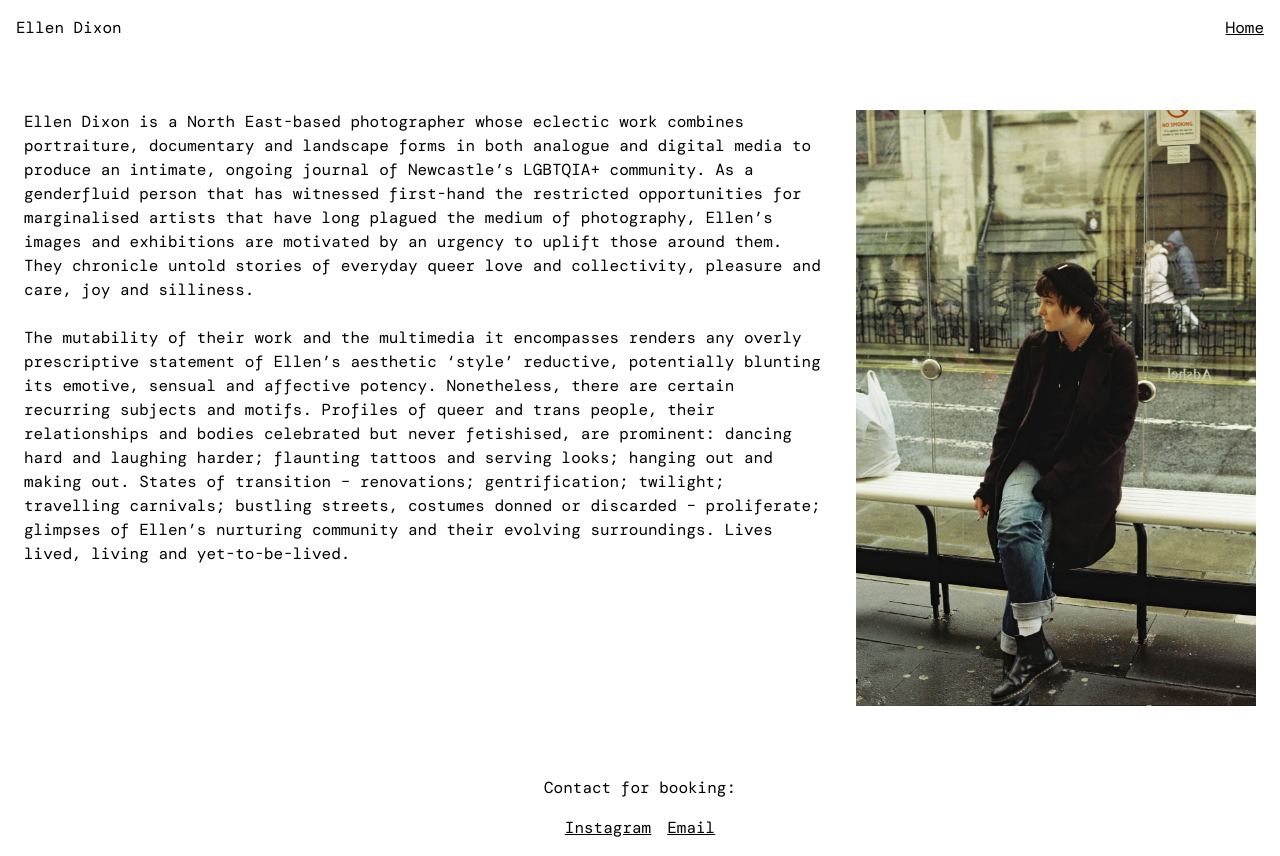
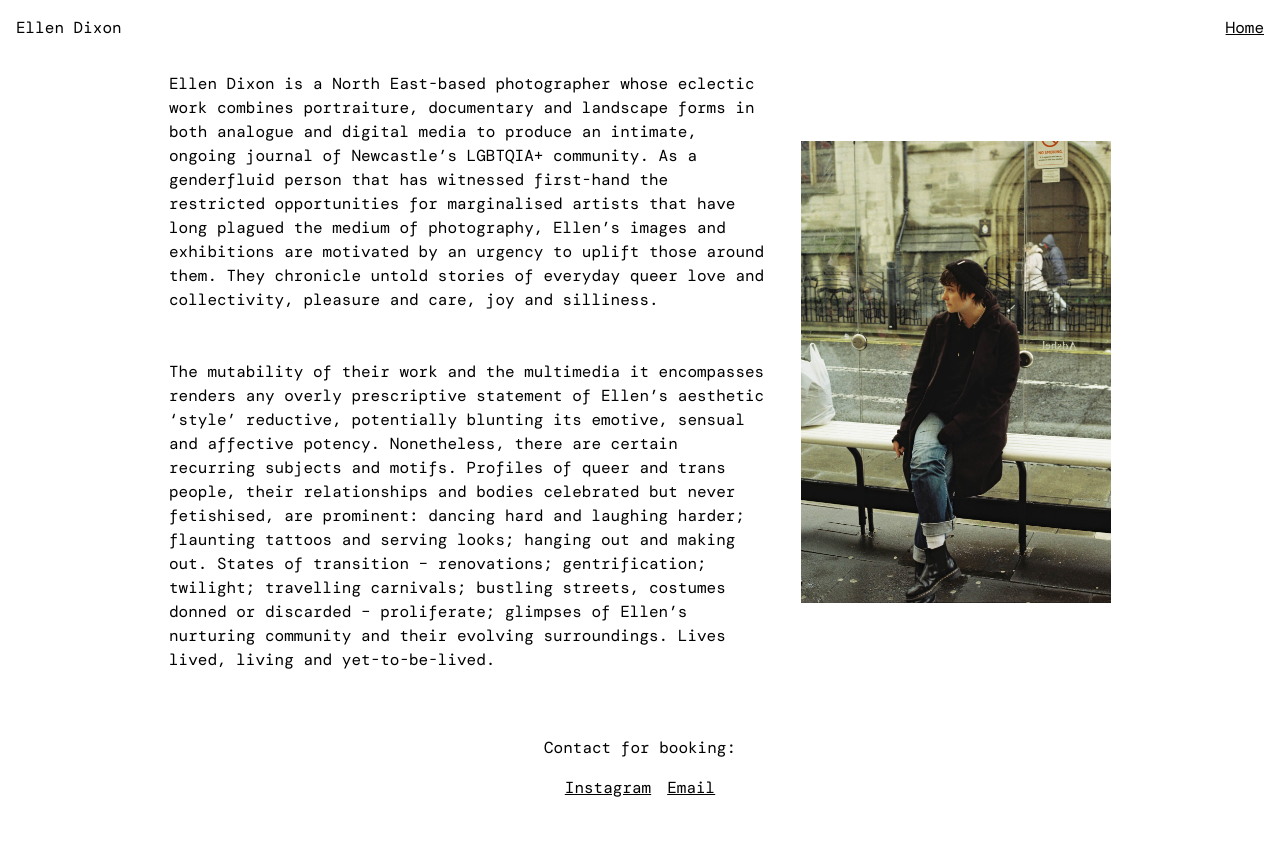
Before and after one commit to at-the-willow-tree/ellen-dixon-portfolio, a plain HTML site: page info.html in a window 1280 px wide. After the commit the page ends 816 px from the top, so only its background shows below. Drawn offline with nearby package versions, Linux system fonts and the light colour scheme.

Commit message:
refactor: Add missing queer archive picture. Styling changes to make more response

```diff
--- a/assets/css/index.css
+++ b/assets/css/index.css
@@ -1,10 +1,17 @@
+body {
+  min-height: 100dvh;
+  display: flex;
+  flex-direction: column;
+}
 .body {
   display: flex;
   flex-direction: column;
   padding: 1rem 1rem 5rem 1rem;
   gap: 2rem;
+  position: relative;
 
   & .body__nav {
+    z-index: 1;
     & .body__nav__list {
       padding: 0;
       list-style-type: none;
@@ -54,7 +61,7 @@
         display: flex;
         justify-content: center;
         & img {
-          max-width: 75vw;
+          max-width: 100%;
           height: auto;
           max-height: 400px;
         }
@@ -108,18 +115,47 @@
 
 @media only screen and (min-width: 640px) {
   .body {
-    flex-direction: row;
+    & .body__center {
+      & .body__center__gallery {
+        & .body__center__gallery__images {
+          & img {
+            max-height: 500px;
+          }
+        }
+      }
+    }
   }
 }
 
 @media only screen and (min-width: 1024px) {
   .body {
+    flex-direction: row;
+    margin: auto 0;
+
     & .body__center {
       & .body__center__gallery {
         justify-content: unset;
         & .body__center__gallery__images {
           & img {
-            max-height: 700px;
+            max-height: 550px;
+            max-width: 1000px;
+          }
+        }
+      }
+    }
+  }
+}
+
+@media only screen and (min-width: 1400px) {
+  .body {
+    & .body__nav {
+      position: absolute;
+    }
+    & .body__center {
+      & .body__center__gallery {
+        & .body__center__gallery__images {
+          & img {
+            max-height: 650px;
             max-width: 1100px;
           }
         }
--- a/assets/css/info.css
+++ b/assets/css/info.css
@@ -1,28 +1,34 @@
+body {
+  min-height: 100dvh;
+  display: flex;
+  flex-direction: column;
+}
 .body {
   display: flex;
   flex-direction: column;
   width: 100%;
   justify-content: center;
   align-items: center;
-  min-height: 100dvh;
   padding: 1rem;
-  gap: 2rem;
+  gap: 4rem;
+  margin: auto;
 
   .body__bio {
     display: flex;
     flex-direction: column;
     align-items: center;
     gap: 2rem;
-    margin: auto;
 
     .body__bio__text {
+      max-width: 600px;
       align-self: flex-start;
       flex: 1;
     }
 
     .body__bio__image {
       flex: 1;
-      width: auto;
+      width: 100%;
+      max-width: 310px;
     }
   }
 
@@ -40,28 +46,10 @@
   }
 }
 
-@media only screen and (min-width: 640px) {
+@media only screen and (min-width: 1024px) {
   .body {
     & .body__bio {
       flex-direction: row;
-
-      & .body__bio__text {
-        max-width: 600px;
-      }
-
-      & .body__bio__image {
-        max-width: 400px;
-      }
     }
   }
 }
-
-@media only screen and (min-width: 1200px) {
-  .body {
-    & .body__bio {
-      & .body__bio__text {
-        max-width: 800px;
-      }
-    }
-  }
-}
--- a/info.html
+++ b/info.html
@@ -21,18 +21,22 @@
     <main class="body">
       <article class="body__bio">
         <article class="body__bio__text">
-          Ellen Dixon is a North East-based photographer whose eclectic work combines portraiture, documentary and landscape forms in both analogue and digital media to produce an intimate, ongoing journal of Newcastle’s LGBTQIA+ community. As a genderfluid person that has witnessed first-hand the restricted opportunities for marginalised artists that have long plagued the medium of photography, Ellen’s images and exhibitions are motivated by an urgency to uplift those around them. They chronicle untold stories of everyday queer love and collectivity, pleasure and care, joy and silliness.
+          <p>
+            Ellen Dixon is a North East-based photographer whose eclectic work combines portraiture, documentary and landscape forms in both analogue and digital media to produce an intimate, ongoing journal of Newcastle’s LGBTQIA+ community. As a genderfluid person that has witnessed first-hand the restricted opportunities for marginalised artists that have long plagued the medium of photography, Ellen’s images and exhibitions are motivated by an urgency to uplift those around them. They chronicle untold stories of everyday queer love and collectivity, pleasure and care, joy and silliness.
+          </p>
           <br>
           <br>
-          The mutability of their work and the multimedia it encompasses renders any overly prescriptive statement of Ellen’s aesthetic ‘style’ reductive, potentially blunting its emotive, sensual and affective potency. Nonetheless, there are certain recurring subjects and motifs. Profiles of queer and trans people, their relationships and bodies celebrated but never fetishised, are prominent: dancing hard and laughing harder; flaunting tattoos and serving looks; hanging out and making out. States of transition – renovations; gentrification; twilight; travelling carnivals; bustling streets, costumes donned or discarded – proliferate; glimpses of Ellen’s nurturing community and their evolving surroundings. Lives lived, living and yet-to-be-lived.
+          <p>
+            The mutability of their work and the multimedia it encompasses renders any overly prescriptive statement of Ellen’s aesthetic ‘style’ reductive, potentially blunting its emotive, sensual and affective potency. Nonetheless, there are certain recurring subjects and motifs. Profiles of queer and trans people, their relationships and bodies celebrated but never fetishised, are prominent: dancing hard and laughing harder; flaunting tattoos and serving looks; hanging out and making out. States of transition – renovations; gentrification; twilight; travelling carnivals; bustling streets, costumes donned or discarded – proliferate; glimpses of Ellen’s nurturing community and their evolving surroundings. Lives lived, living and yet-to-be-lived.
+          </p>
         </article>
         <img class="body__bio__image" src="assets/images/ellen.jpg" alt="A photo of Ellen ">
       </article>
       <article class="body__contact">
         Contact for booking:
         <div class="body__contact__list">
-        <a href="https://www.instagram.com/ellendixxon/" target="_blank">Instagram</a>
-        <a href="mailto:">Email</a>
+          <a href="https://www.instagram.com/ellendixxon/" target="_blank">Instagram</a>
+          <a href="mailto:ellendixxon@gmail.com" target="_blank">Email</a>
         </div>
 
       </article>
```
Also changed, not shown: assets/js/home.js (+16 -19 lines), index.html (+3 -3 lines), assets/images/photos/queer_archive/30.jpg (added), assets/images/photos/queer_archive/31.jpg, assets/images/photos/queer_archive/32.jpg, assets/images/photos/queer_archive/33.jpg, assets/images/photos/queer_archive/34.jpg, assets/images/photos/queer_archive/35.jpg, assets/images/photos/queer_archive/36.jpg, assets/images/photos/queer_archive/37.jpg (deleted).
